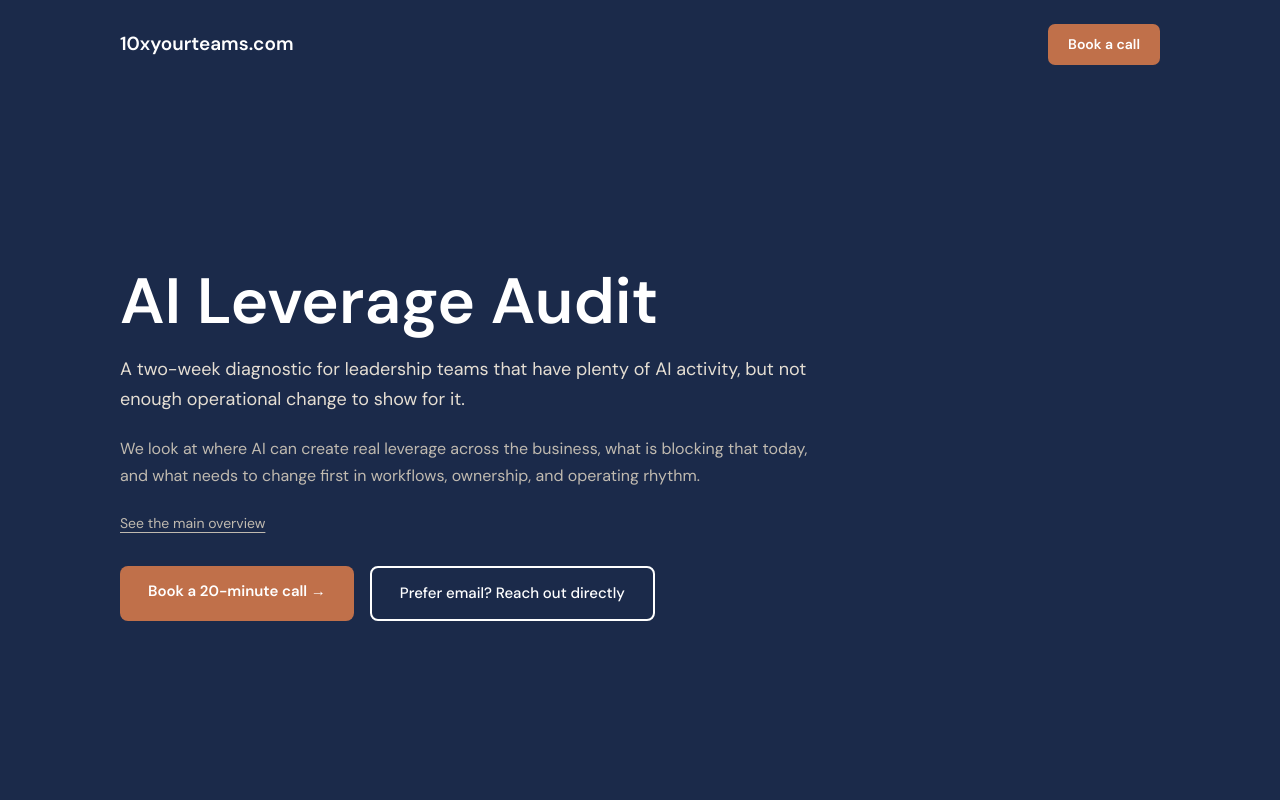
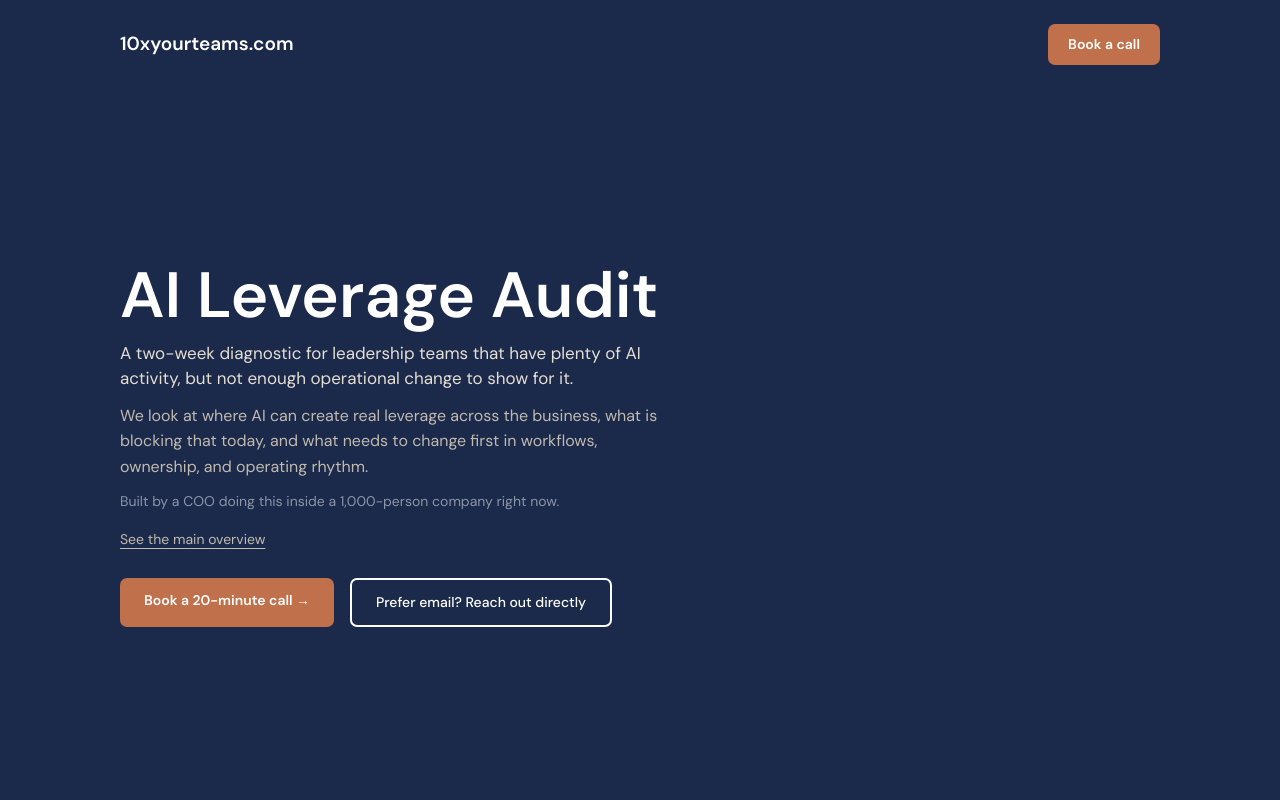
Before and after one commit to marcvallverdu/10xyourteams, a Next.js app: page /audit in a window 1280 px wide. Shown: the top 800 px of the page. Built offline with nearby package versions, Linux system fonts and the light colour scheme.

Commit message:
Align audit hero styling with homepage

```diff
--- a/app/audit/page.tsx
+++ b/app/audit/page.tsx
@@ -15,31 +15,36 @@ export default function AuditPage() {
         </nav>
 
         <div className="max-w-[1200px] mx-auto px-5 sm:px-8 md:px-20 flex-1 flex items-center w-full">
-          <div className="py-10 w-full max-w-[760px]">
-            <h1 className="font-sans font-bold text-[2.8rem] md:text-[4rem] text-white leading-[1.05] max-w-[760px]">
+          <div className="py-8 md:py-10 w-full">
+            <div className="max-w-[560px] space-y-3">
+              <h1 className="font-sans font-bold text-[2.8rem] md:text-[4rem] text-white leading-[1.05]">
                 AI Leverage Audit
               </h1>
-            <p className="mt-5 text-[18px] text-[#E5DED3] leading-[1.65] max-w-[720px]">
+              <p className="text-[16px] md:text-[17px] text-[#E5DED3] leading-[1.45]">
                 A two-week diagnostic for leadership teams that have plenty of AI activity, but not enough operational change to show for it.
               </p>
-            <p className="mt-5 text-[16px] text-[#C0BAB0] max-w-[700px] leading-[1.7]">
+              <p className="text-[15px] md:text-[16px] text-[#C0BAB0] leading-[1.6]">
                 We look at where AI can create real leverage across the business, what is blocking that today, and what needs to change first in workflows, ownership, and operating rhythm.
               </p>
-            <div className="mt-6 text-[14px] text-[#C0BAB0]">
+              <p className="text-[13px] md:text-[14px] text-[#8A95A8] leading-[1.55]">
+                Built by a COO doing this inside a 1,000-person company right now.
+              </p>
+              <div className="pt-1 text-[13px] md:text-[14px] text-[#C0BAB0]">
                 <a href="/" className="underline underline-offset-4 hover:text-white transition-colors">
                   See the main overview
                 </a>
               </div>
-            <div className="mt-8 flex flex-col sm:flex-row gap-4">
+            </div>
+            <div className="mt-6 md:mt-7 flex flex-col sm:flex-row gap-3 sm:gap-4">
               <a
                 href="https://cal.com/marcvallverdu/20min"
-                className="inline-block bg-terracotta text-white text-[15px] font-semibold px-7 py-3.5 rounded-[8px] hover:opacity-90 transition-opacity"
+                className="inline-block w-full sm:w-auto text-center bg-terracotta text-white text-[14px] font-semibold px-5 sm:px-6 py-3 rounded-[7px] hover:opacity-90 transition-opacity"
               >
                 Book a 20-minute call →
               </a>
               <a
                 href="mailto:marc@10xyourteams.com?subject=AI%20Leverage%20Audit"
-                className="inline-block border-2 border-white text-white text-[15px] font-medium px-7 py-3.5 rounded-[8px] hover:bg-white/10 transition-colors"
+                className="inline-block w-full sm:w-auto text-center border-2 border-white text-white text-[14px] font-medium px-5 sm:px-6 py-3 rounded-[7px] hover:bg-white/10 transition-colors"
               >
                 Prefer email? Reach out directly
               </a>
```
Lines whose indentation alone changed are shown as unchanged.
